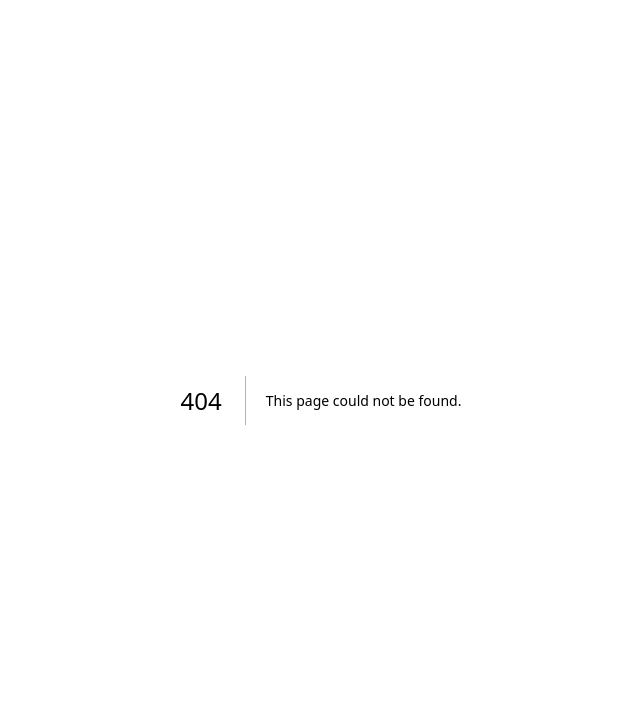
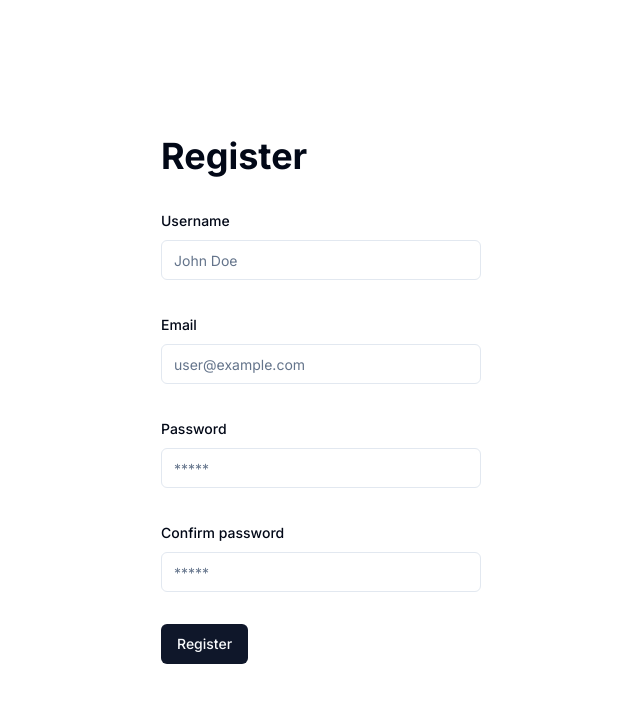
Before and after one commit to stevensmain/rick-and-morty, a Next.js app: page /register in a window 1280 px wide. Before the commit this address had no page. Shown: the top 702 px of the page, without its empty margins (319-959 px from the left). Built offline with nearby package versions, Linux system fonts and the light colour scheme.

Commit message:
Register page

```diff
--- a/src/app/(auth)/layout.tsx
+++ b/src/app/(auth)/layout.tsx
@@ -4,7 +4,7 @@ export default function AuthLayout({
   children: React.ReactNode;
 }>) {
   return (
-    <div className="h-[calc(100vh-7rem)] flex justify-center items-center">
+    <div className="min-h-screen flex justify-center items-center">
       {children}
     </div>
   );
--- /dev/null
+++ b/src/app/(auth)/register/page.tsx
@@ -0,0 +1,125 @@
+"use client";
+
+import { useRouter } from "next/navigation";
+import { useForm } from "react-hook-form";
+import { yupResolver } from "@hookform/resolvers/yup";
+import * as yup from "yup";
+
+import { registerFormSchema } from "@/schemas/register-form-schema";
+import {
+  Button,
+  Form,
+  FormControl,
+  FormField,
+  FormItem,
+  FormLabel,
+  FormMessage,
+  Input,
+} from "@/components";
+import { formValidation } from "@/utils/form";
+
+function RegisterPage() {
+  const router = useRouter();
+
+  const form = useForm<yup.InferType<typeof registerFormSchema>>({
+    defaultValues: {
+      username: "",
+      email: "",
+      password: "",
+      confirmPassword: "",
+    },
+    mode: "onChange",
+    resolver: yupResolver(registerFormSchema),
+  });
+
+  const {
+    control,
+    handleSubmit,
+    formState: { errors },
+  } = form;
+
+  const onSubmit = handleSubmit(async (data) => {
+    const res = await fetch("/api/auth/register", {
+      method: "POST",
+      body: JSON.stringify({
+        username: data.username,
+        email: data.email,
+        password: data.password,
+      }),
+      headers: {
+        "Content-Type": "application/json",
+      },
+    });
+
+    if (res.ok) {
+      router.push("/login");
+    }
+  });
+
+  return (
+    <Form {...form}>
+      <form onSubmit={onSubmit} className="space-y-8 w-1/4">
+        <h1 className="text-foreground font-bold text-4xl mb-4">Register</h1>
+
+        <FormField
+          control={control}
+          name="username"
+          render={({ field }) => (
+            <FormItem>
+              <FormLabel>Username</FormLabel>
+              <FormControl>
+                <Input placeholder="John Doe" {...field} type="text" />
+              </FormControl>
+              <FormMessage>{formValidation(errors, field.name)}</FormMessage>
+            </FormItem>
+          )}
+        />
+
+        <FormField
+          control={control}
+          name="email"
+          render={({ field }) => (
+            <FormItem>
+              <FormLabel>Email</FormLabel>
+              <FormControl>
+                <Input placeholder="user@example.com" {...field} type="email" />
+              </FormControl>
+              <FormMessage>{formValidation(errors, field.name)}</FormMessage>
+            </FormItem>
+          )}
+        />
+
+        <FormField
+          control={control}
+          name="password"
+          render={({ field }) => (
+            <FormItem>
+              <FormLabel>Password</FormLabel>
+              <FormControl>
+                <Input placeholder="*****" {...field} type="password" />
+              </FormControl>
+              <FormMessage>{formValidation(errors, field.name)}</FormMessage>
+            </FormItem>
+          )}
+        />
+
+        <FormField
+          control={control}
+          name="confirmPassword"
+          render={({ field }) => (
+            <FormItem>
+              <FormLabel>Confirm password</FormLabel>
+              <FormControl>
+                <Input placeholder="*****" {...field} type="password" />
+              </FormControl>
+              <FormMessage>{formValidation(errors, field.name)}</FormMessage>
+            </FormItem>
+          )}
+        />
+
+        <Button type="submit">Register</Button>
+      </form>
+    </Form>
+  );
+}
+export default RegisterPage;
--- /dev/null
+++ b/src/schemas/register-form-schema.ts
@@ -0,0 +1,22 @@
+import * as yup from "yup";
+
+export const registerFormSchema = yup.object({
+  username: yup
+    .string()
+    .required("Username is required")
+    .min(3, "Username must be at least 3 characters")
+    .max(12, "Username must be less than 12 characters"),
+  email: yup.string().email("Invalid email").required("Email is required"),
+  password: yup
+    .string()
+    .required("Password is required")
+    .max(12, "Password must be less than 12 characters")
+    .matches(
+      /^.*(?=.{8,})((?=.*[!@#$%^&*()\-_=+{};:,<.>]){1})(?=.*\d)((?=.*[a-z]){1})((?=.*[A-Z]){1}).*$/,
+      "Password must be alphanumeric, and contain max 12 characters, a capital letter and a special character"
+    ),
+  confirmPassword: yup
+    .string()
+    .required("Confirmation is required")
+    .oneOf([yup.ref("password")], "Passwords must match"),
+});
```
